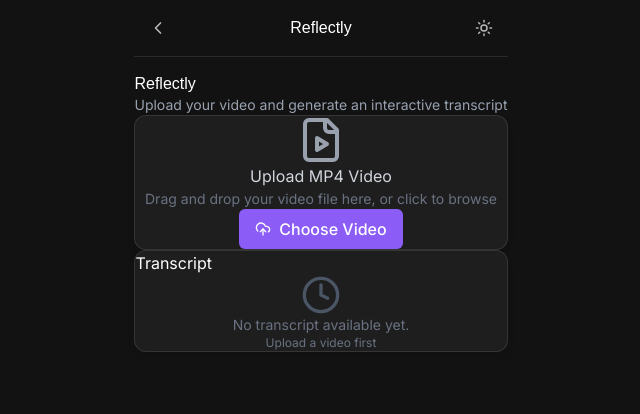
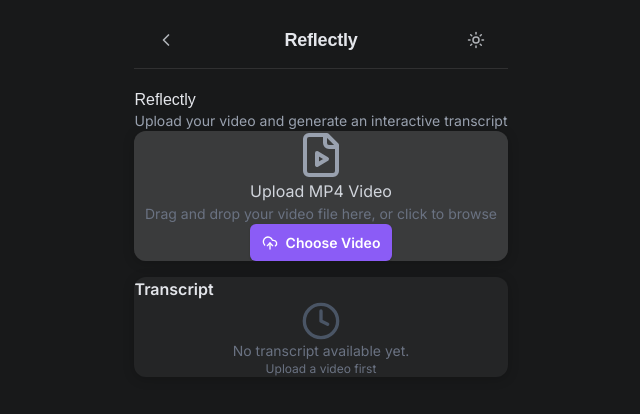
Before and after one commit to ShaikMoosa/Reflectly, a Next.js app: page / in a window 1280 px wide. Shown: the top 414 px of the page, without its empty margins (319-959 px from the left). Built offline with nearby package versions, Linux system fonts and the light colour scheme.

Commit message:
Update UI styling to match Facebook/Meta design with improved card design, colors, and spacing

```diff
--- a/app/globals.css
+++ b/app/globals.css
@@ -18,17 +18,19 @@
   --gray-200: 229, 231, 235;
   --gray-700: 55, 65, 81;
   --gray-800: 31, 41, 55;
-  --bg-dark: #121212;
-  --bg-card: #1e1e1e;
-  --bg-card-hover: #252525;
-  --text-primary: #ffffff;
-  --text-secondary: rgba(255, 255, 255, 0.7);
+  --bg-dark: #18191a;
+  --bg-card: #242526;
+  --bg-card-hover: #3a3b3c;
+  --text-primary: #e4e6eb;
+  --text-secondary: #b0b3b8;
   --text-muted: rgba(255, 255, 255, 0.5);
   --border-color: rgba(255, 255, 255, 0.1);
   --accent-purple: #8b5cf6;
   --accent-purple-hover: #7c3aed;
   --upload-border: rgba(255, 255, 255, 0.2);
   --upload-bg: #000000;
+  --card-shadow: 0 2px 12px rgba(0, 0, 0, 0.2);
+  --divider-color: rgba(255, 255, 255, 0.1);
 }
 
 body {
@@ -97,66 +99,78 @@
 .modern-card {
   background-color: var(--bg-card);
   border-radius: 8px;
-  border: 1px solid var(--border-color);
-  box-shadow: 0 4px 6px rgba(0, 0, 0, 0.1);
-  transition: transform 0.2s ease, box-shadow 0.2s ease;
+  border: none;
+  box-shadow: var(--card-shadow);
+  overflow: hidden;
+  margin-bottom: 16px;
+  transition: box-shadow 0.2s ease;
 }
 
 .modern-card:hover {
-  box-shadow: 0 6px 12px rgba(0, 0, 0, 0.15);
+  box-shadow: 0 4px 16px rgba(0, 0, 0, 0.25);
 }
 
-/* Modern button styles */
+/* Updated button styles to match Facebook/Meta design */
 .modern-button {
   background-color: var(--accent-purple);
   color: white;
-  padding: 0.5rem 1rem;
+  padding: 8px 12px;
   border-radius: 6px;
-  font-weight: 500;
+  font-weight: 600;
+  font-size: 14px;
   display: inline-flex;
   align-items: center;
   justify-content: center;
   gap: 0.5rem;
   cursor: pointer;
-  transition: background-color 0.2s ease;
+  transition: background-color 0.2s ease, filter 0.2s ease;
   border: none;
-  min-width: 150px;
+  min-width: 100px;
+  box-shadow: 0 1px 2px rgba(0, 0, 0, 0.2);
 }
 
 .modern-button:hover {
   background-color: var(--accent-purple-hover);
+  filter: brightness(1.1);
+}
+
+.modern-button:active {
+  transform: scale(0.98);
 }
 
 .modern-button:disabled {
   opacity: 0.6;
   cursor: not-allowed;
+  filter: grayscale(30%);
 }
 
 /* Transcript styles */
 .transcript-item {
-  padding: 0.75rem;
-  cursor: pointer;
-  border-radius: 6px;
-  border: 1px solid var(--border-color);
-  transition: all 0.2s ease;
+  padding: 12px 16px;
+  border-bottom: 1px solid var(--divider-color);
+  transition: background-color 0.15s ease;
 }
 
 .transcript-item:hover {
   background-color: var(--bg-card-hover);
-  transform: translateY(-1px);
+  transform: none;
 }
 
 .transcript-item.active {
-  border-color: var(--accent-purple);
+  border-left: 3px solid var(--accent-purple);
+  padding-left: 13px;
+  background-color: rgba(139, 92, 246, 0.05);
 }
 
 .timestamp {
-  color: var(--text-muted);
-  font-size: 0.8rem;
-  font-family: monospace;
-  padding: 0.2rem 0.4rem;
-  background-color: rgba(0, 0, 0, 0.2);
+  font-size: 12px;
+  color: var(--text-secondary);
+  padding: 2px 6px;
+  background-color: var(--bg-card-hover);
   border-radius: 4px;
+  font-weight: 500;
+  min-width: 46px;
+  text-align: center;
 }
 
 /* Animations */
@@ -182,15 +196,16 @@
 .thread-container {
   max-width: 600px;
   margin: 0 auto;
-  padding-bottom: 60px; /* Add bottom padding for better spacing */
+  padding-bottom: 60px;
+  padding-top: 12px;
 }
 
 .thread-header {
   display: flex;
   align-items: center;
-  padding: 12px 8px;
-  border-bottom: 1px solid var(--border-color);
-  margin-bottom: 16px;
+  padding: 12px 16px;
+  border-bottom: 1px solid var(--divider-color);
+  margin-bottom: 20px;
 }
 
 .thread-header .back-button {
@@ -210,11 +225,13 @@
   background: rgba(255, 255, 255, 0.1);
 }
 
+/* Make title text larger and bolder */
 .thread-header .title {
   flex: 1;
   text-align: center;
-  font-size: 16px;
-  font-weight: 500;
+  font-size: 18px;
+  font-weight: 700;
+  letter-spacing: -0.2px;
 }
 
 .thread-header .actions {
@@ -244,27 +261,46 @@
   border-bottom: none;
 }
 
-.timestamp {
-  font-size: 12px;
-  color: var(--text-secondary);
-  padding: 2px 4px;
-  background: transparent;
-  font-family: -apple-system, BlinkMacSystemFont, 'Segoe UI', Roboto, Helvetica, Arial, sans-serif;
+.text-transcript {
+  color: var(--text-primary);
+  font-size: 14px;
+  line-height: 1.4;
+  font-weight: 400;
+}
+
+/* Improve section headers */
+#transcript-heading {
+  font-size: 16px;
+  font-weight: 600;
+  color: var(--text-primary);
+}
+
+/* Improve spacing in transcript container */
+.transcript-container {
+  width: 100%;
+  padding: 8px 0;
+}
+
+/* Make copy text button more visible */
+.text-accent-purple {
+  color: var(--accent-purple);
 }
 
 /* Light mode theme variables */
 :root.light-mode {
-  --bg-dark: #ffffff;
-  --bg-card: #f8f8f8;
-  --bg-card-hover: #f0f0f0;
-  --text-primary: #121212;
-  --text-secondary: rgba(0, 0, 0, 0.7);
+  --bg-dark: #f0f2f5;
+  --bg-card: #ffffff;
+  --bg-card-hover: #f2f3f5;
+  --text-primary: #050505;
+  --text-secondary: #65676b;
   --text-muted: rgba(0, 0, 0, 0.5);
   --border-color: rgba(0, 0, 0, 0.1);
   --accent-purple: #8b5cf6;
   --accent-purple-hover: #7c3aed;
-  --upload-border: rgba(0, 0, 0, 0.3);
+  --upload-border: rgba(0, 0, 0, 0.2);
   --upload-bg: #f5f5f5;
+  --card-shadow: 0 1px 2px rgba(0, 0, 0, 0.1), 0 2px 4px rgba(0, 0, 0, 0.05);
+  --divider-color: rgba(0, 0, 0, 0.1);
 }
 
 /* Theme toggle button styles */
@@ -350,12 +386,6 @@
   background-color: rgba(139, 92, 246, 0.05);
 }
 
-.text-transcript {
-  color: var(--text-primary);
-  font-size: 0.875rem;
-  line-height: 1.5;
-}
-
 /* Checkbox styling for accessibility */
 .accessibility-checkbox {
   width: 16px;
@@ -400,9 +430,18 @@
   font-weight: 800;
 }
 
-/* Remove fixed height and separate scroll in transcript */
-.transcript-container {
-  width: 100%;
+/* Update divider line */
+.border-gray-800 {
+  border-color: var(--divider-color);
+}
+
+/* Upload area styling */
+.border-upload-border {
+  border-color: var(--divider-color);
+}
+
+.bg-upload-bg {
+  background-color: var(--bg-card-hover);
 }
 
 /* Make the main element use the full viewport height */
```
